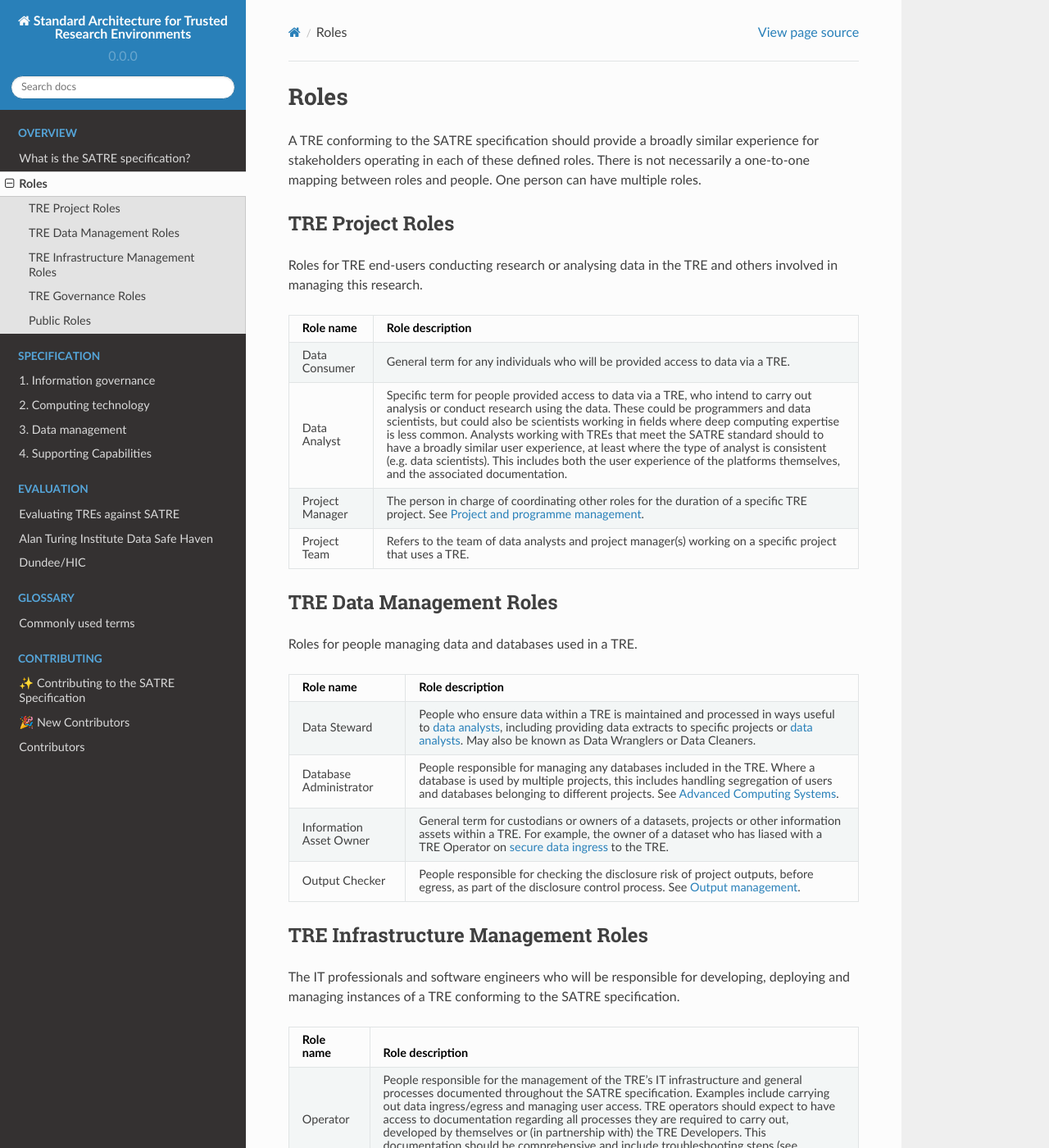
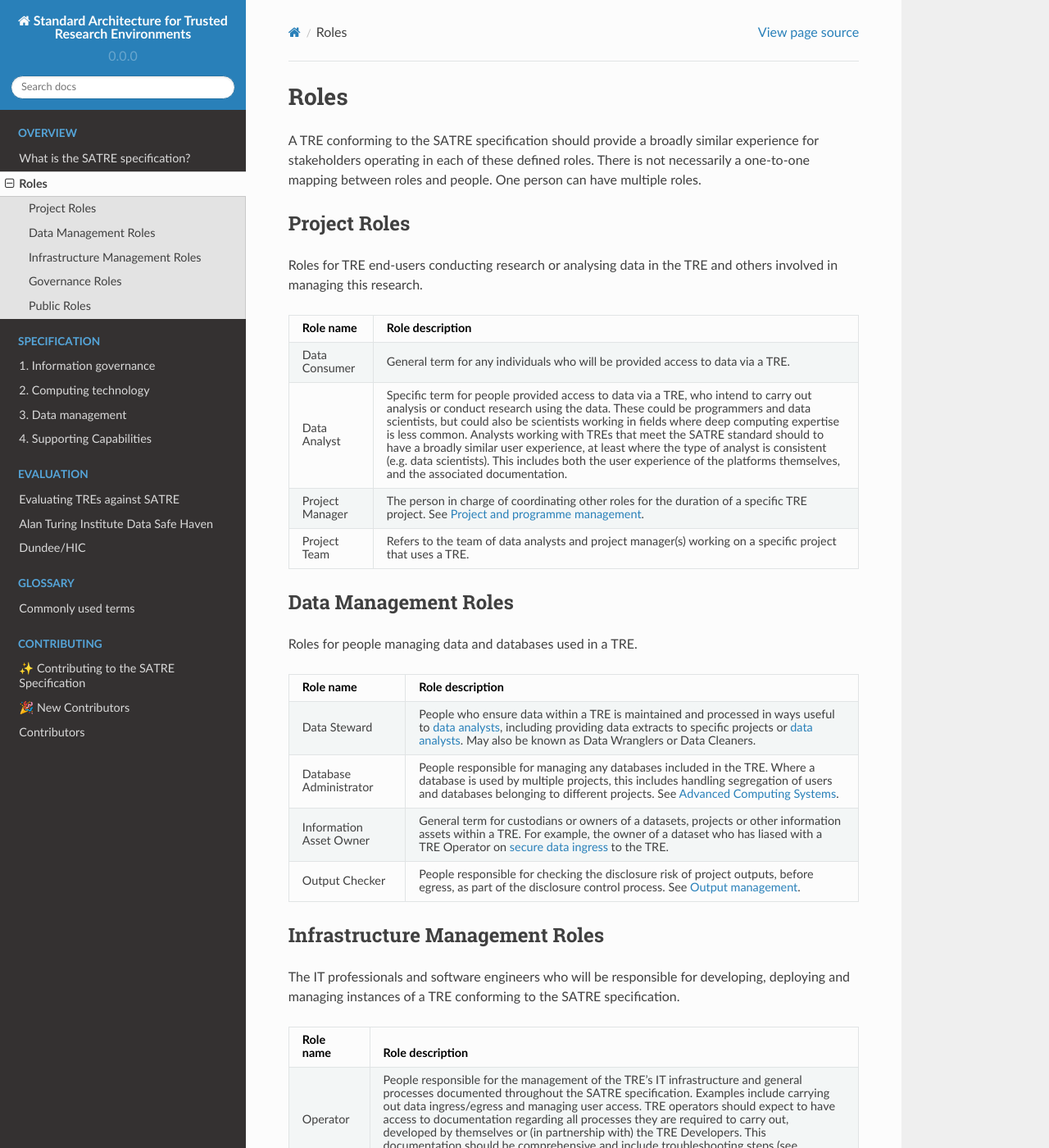
Before and after one commit to sa-tre/satre-specification, a Sphinx documentation site: the page built from docs/source/roles.md, in a window 1280 px wide and 1400 px high. Shown: the whole window at 82% size. Built offline with Sphinx 7.4.7 and the Read the Docs theme 2.0.0, drawn with Linux system fonts in a browser that asks for light colours; some of the changed text lies outside the part shown.

Commit message:
simplify role headers

```diff
--- a/docs/source/roles.md
+++ b/docs/source/roles.md
@@ -8,7 +8,7 @@ One person can have multiple roles.
 
 (project_roles)=
 
-## TRE Project Roles
+## Project Roles
 
 Roles for TRE end-users conducting research or analysing data in the TRE and others involved in managing this research.
 
@@ -31,7 +31,7 @@ Roles for TRE end-users conducting research or analysing data in the TRE and oth
 
 (data_roles)=
 
-## TRE Data Management Roles
+## Data Management Roles
 
 Roles for people managing data and databases used in a TRE.
 
@@ -53,7 +53,7 @@ Roles for people managing data and databases used in a TRE.
 
 (infrastructure_roles)=
 
-## TRE Infrastructure Management Roles
+## Infrastructure Management Roles
 
 The IT professionals and software engineers who will be responsible for developing, deploying and managing instances of a TRE conforming to the SATRE specification.
 
@@ -73,7 +73,7 @@ The IT professionals and software engineers who will be responsible for developi
 
 (governance_roles)=
 
-## TRE Governance Roles
+## Governance Roles
 
 Roles that uphold the governance of TREs.
 Such governance responsibilities typically involve establishing policies and procedures to ensure the responsible use of data, protecting the privacy and confidentiality of research participants, and promoting transparency and accountability in research activities.
```
